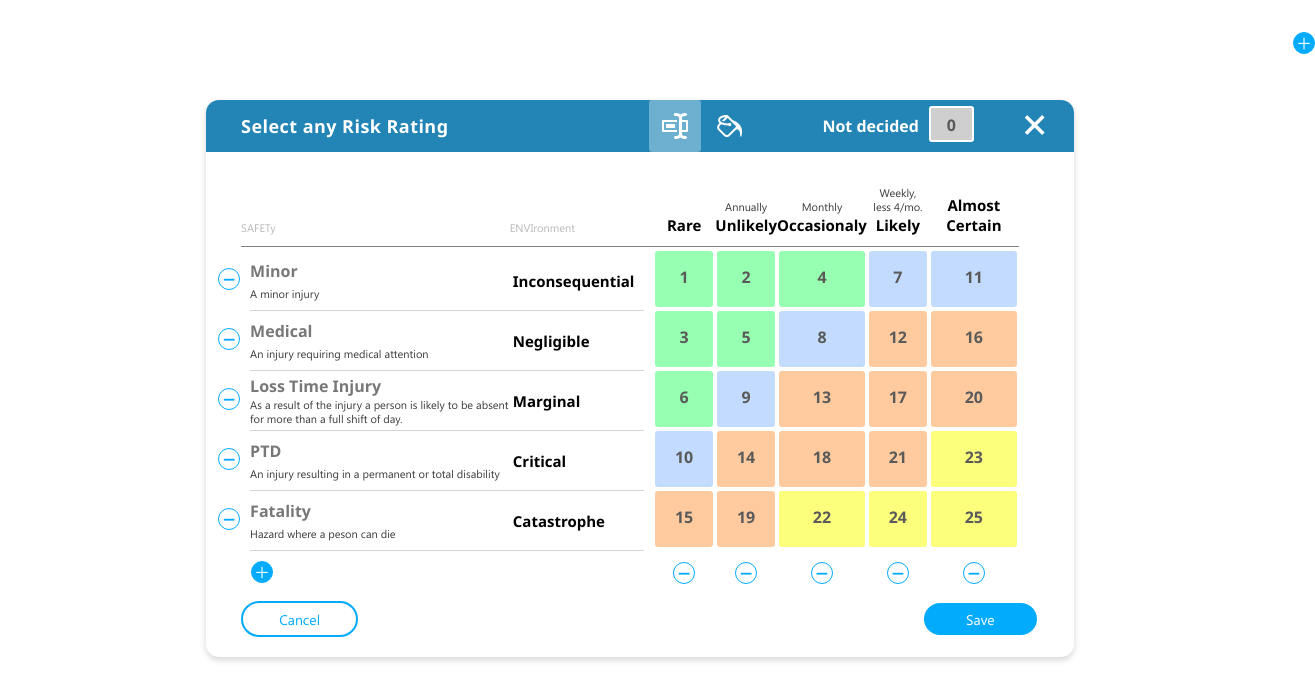
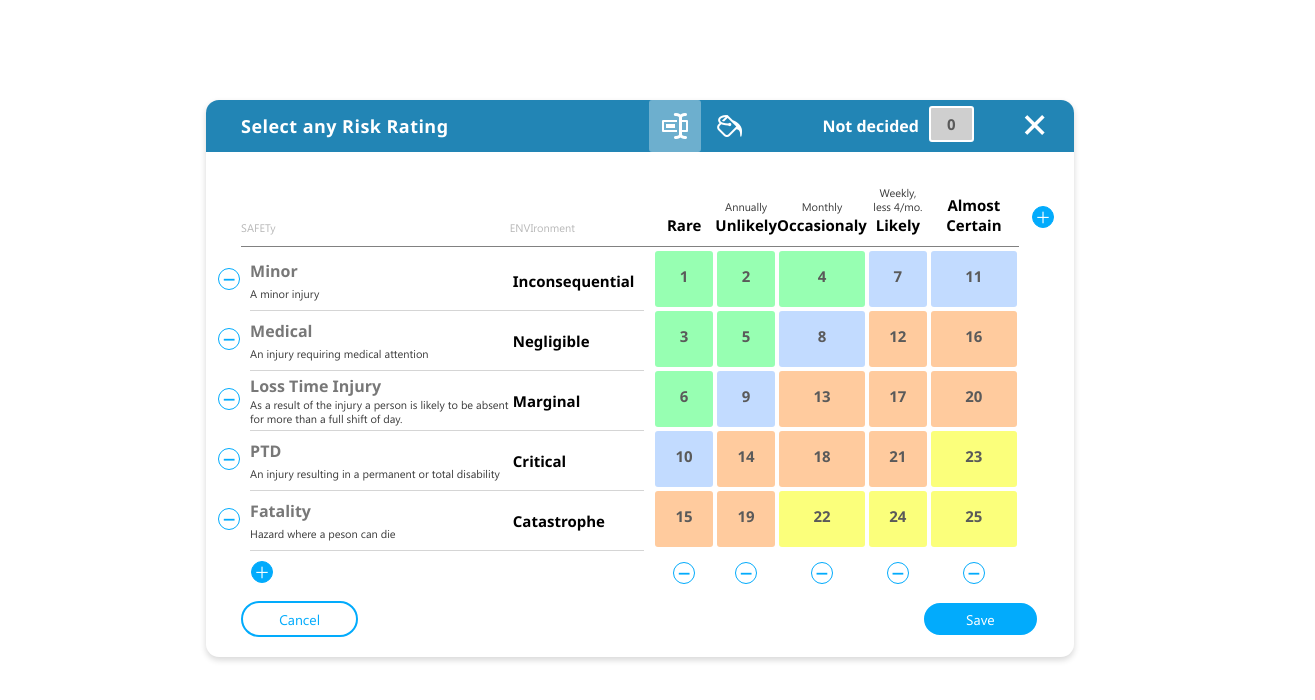
Before and after one commit to joy0316webiee/RiskMatrix, a React (Create React App) app: page / in a window 1280 px wide. Shown: the top 700 px of the page, 1315 px wide, since content can reach past the window. Built offline with nearby package versions, Linux system fonts and the light colour scheme.

Commit message:
Text editable

```diff
--- a/package.json
+++ b/package.json
@@ -6,6 +6,7 @@
     "classnames": "^2.2.6",
     "node-sass": "^4.12.0",
     "react": "^16.8.6",
+    "react-autosize-textarea": "^7.0.0",
     "react-color": "^2.17.3",
     "react-dom": "^16.8.6",
     "react-scripts": "3.0.1"
--- a/src/components/RiskMatrix/MatrixCell/index.js
+++ b/src/components/RiskMatrix/MatrixCell/index.js
@@ -2,34 +2,56 @@
 import classNames from 'classnames';
 
 import MatrixEditableText from '../MatrixEditableText';
-import Config from '../Constants';
+import constants from '../Constants';
 
 import './style.scss';
 
 class MatrixCell extends Component {
-  state = { rating: this.props.rating };
+  state = {
+    rating: 0,
+    editable: false
+  };
+
+  componentDidMount() {
+    this.setState({
+      ...this.props
+    });
+  }
 
   componentDidUpdate(prevProps) {
-    if (this.props.rating !== prevProps.rating) {
-      this.setState({ rating: this.props.rating });
+    if (this.props !== prevProps) {
+      this.setState({ ...this.props });
     }
   }
 
   getRatedColor = rating => {
-    const index = Config.defaultColors.findIndex(item => item.limit > rating);
-    return Config.defaultColors[index].color;
+    const index = constants.defaultColors.findIndex(
+      item => item.limit > rating
+    );
+    return constants.defaultColors[index].color;
   };
 
   render() {
-    const { rating } = this.state;
-    const cellClass = classNames('cell', { undefined: rating === 0 });
+    const { rating, editable } = this.state;
+    const cellClass = classNames(
+      'cell',
+      { editable: editable },
+      { undefined: rating === 0 }
+    );
 
     return (
       <div
         className={cellClass}
         style={{ backgroundColor: this.getRatedColor(rating) }}
       >
-        <MatrixEditableText text={rating} />
+        <MatrixEditableText
+          text={rating}
+          textStyle={'grey-primary-md'}
+          maxLength={2}
+          alignCenter
+          editorWidth={20}
+          editable={editable}
+        />
       </div>
     );
   }
--- a/src/components/RiskMatrix/MatrixCell/style.scss
+++ b/src/components/RiskMatrix/MatrixCell/style.scss
@@ -9,6 +9,9 @@
   text-align: center;
   cursor: pointer;
 
+  &.editable {
+    cursor: text;
+  }
   &.undefined {
     width: 45px;
     height: 36px;
--- a/src/components/RiskMatrix/MatrixConsequenceRow/index.js
+++ b/src/components/RiskMatrix/MatrixConsequenceRow/index.js
@@ -1,21 +1,65 @@
-import React, { Component } from 'react';
+import React, { Component, Fragment } from 'react';
 
 import MatrixEditableText from '../MatrixEditableText';
 import MatrixRoundButton from '../MatrixRoundButton';
 
-import Config from '../Constants';
+import constants from '../Constants';
 
 import './style.scss';
 
 class MatrixConsequenceRow extends Component {
+  state = {
+    consequence: null,
+    rowNumber: 0,
+    currentHeight: 0,
+    editable: false
+  };
+
+  componentDidMount() {
+    this.setState({ ...this.props });
+  }
+
+  componentDidUpdate(prevProps) {
+    if (this.props !== prevProps) {
+      this.setState({ ...this.props });
+    }
+  }
+
   handleDeleteSelf = () => {
-    this.props.onDelete(this.props.rowNumber);
+    this.props.onDelete(this.state.rowNumber);
   };
 
   render() {
     // prettier-ignore
-    const { editable, consequence: {safety, environment}, currentHeight } = this.props;
-    const { minLength } = Config;
+    const { consequence, currentHeight, editable } = this.state;
+    const { minLength } = constants;
+
+    const displayDetails = ({ safety, environment }) => (
+      <Fragment>
+        <div className="consequence-safety">
+          <MatrixEditableText
+            text={safety.title}
+            textStyle={'grey-md'}
+            maxLength={30}
+            editable={editable}
+          />
+          <MatrixEditableText
+            text={safety.description}
+            textStyle={'grey-sm word-break'}
+            maxLength={100}
+            editable={editable}
+          />
+        </div>
+        <div className="consequence-environment">
+          <MatrixEditableText
+            text={environment}
+            textStyle={'black-md'}
+            maxLength={18}
+            editable={editable}
+          />
+        </div>
+      </Fragment>
+    );
 
     return (
       <div className="consequence">
@@ -28,13 +72,7 @@
             />
           </div>
         )}
-        <div className="consequence-safety">
-          <MatrixEditableText text={safety.title} theme={'grey-md'} />
-          <MatrixEditableText text={safety.description} theme={'grey-sm'} />
-        </div>
-        <div className="consequence-environment">
-          <MatrixEditableText text={environment} theme={'black-md'} />
-        </div>
+        {consequence && displayDetails(consequence)}
       </div>
     );
   }
--- a/src/components/RiskMatrix/MatrixEditableText/index.js
+++ b/src/components/RiskMatrix/MatrixEditableText/index.js
@@ -1,9 +1,19 @@
 import React, { Component } from 'react';
+import TextareaAutosize from 'react-autosize-textarea';
+import classNames from 'classnames';
 
 import './style.scss';
 
 class MatrixEditableText extends Component {
   state = { ...this.props };
+
+  componentDidMount() {
+    document.addEventListener('mousedown', this.handleOutside);
+  }
+
+  componentWillUnmount() {
+    document.removeEventListener('mousedown', this.handleOutside);
+  }
 
   componentDidUpdate(prevProps) {
     if (this.props !== prevProps) {
@@ -11,15 +21,51 @@
     }
   }
 
+  setWrapperRef = node => {
+    this.wrapperRef = node;
+  };
+
+  handleOutside = event => {
+    if (this.wrapperRef && !this.wrapperRef.contains(event.target)) {
+      this.setState({ editing: false });
+    }
+  };
+
+  handleChangeText = e => this.setState({ text: e.target.value });
+
+  handleChangeEditing = () => {
+    if (this.state.editable) {
+      this.setState({ editing: true });
+    }
+  };
+
   render() {
-    const { text, editing, theme } = this.state;
+    // prettier-ignore
+    const { text, textStyle, editing, alignCenter, maxLength, editorWidth } = this.state;
 
     return (
-      <div className="editable-text">
+      <div
+        className={classNames('editable-text', {
+          'align-center': alignCenter
+        })}
+        onClick={this.handleChangeEditing}
+        ref={this.setWrapperRef}
+      >
         {editing ? (
-          <input className={theme} name="text" value={text} />
+          <div className="editable-text__editor" style={{ width: editorWidth }}>
+            <TextareaAutosize
+              autoFocus
+              value={text}
+              maxRows={2}
+              maxLength={maxLength}
+              className={textStyle}
+              onChange={this.handleChangeText}
+            />
+          </div>
         ) : (
-          <span className={theme}>{text}</span>
+          <div className="editable-text__content">
+            <span className={textStyle}>{text}</span>
+          </div>
         )}
       </div>
     );
--- a/src/components/RiskMatrix/MatrixEditableText/style.scss
+++ b/src/components/RiskMatrix/MatrixEditableText/style.scss
@@ -1,11 +1,23 @@
 @import 'assets/scss/base.scss';
 
 .editable-text {
-  input,
+  padding-right: 2px;
+  position: relative;
+
+  &.align-center {
+    padding: 0;
+
+    .editable-text__editor {
+      margin: 0 auto;
+    }
+  }
+
+  textarea,
   span {
     display: inline-block;
     font-family: Segoe UI;
     font-weight: 600;
+    text-overflow: ellipsis;
 
     &.grey-md {
       color: #787878;
@@ -26,5 +38,42 @@
       color: #000000;
       font-size: 15px;
     }
+    &.word-break {
+      word-break: break-all;
+    }
+  }
+  textarea {
+    width: 100%;
+    resize: none;
+    padding: 0;
+    margin: 0;
+    background-color: transparent;
+    border: none;
+    color: #000000 !important;
+
+    &::-webkit-scrollbar {
+      width: 0px;
+      background: transparent;
+    }
+  }
+
+  .editable-text__editor {
+    position: relative;
+    display: flex;
+    align-self: center;
+
+    &::before {
+      content: '';
+      width: 2px;
+      height: 100%;
+      background: #eb8585;
+      display: block;
+      position: absolute;
+      left: -3px;
+    }
+  }
+  .editable-text__content {
+    overflow: hidden;
+    text-overflow: ellipsis;
   }
 }
--- a/src/components/RiskMatrix/MatrixLikelihoodColumn/index.js
+++ b/src/components/RiskMatrix/MatrixLikelihoodColumn/index.js
@@ -4,24 +4,27 @@
 import MatrixRoundButton from '../MatrixRoundButton';
 import MatrixCell from '../MatrixCell';
 
-import Config from '../Constants';
+import constants from '../Constants';
 
 import './style.scss';
 
 class MatrixLikelihoodColumn extends Component {
   state = {
-    editable: false,
-    likelihood: {},
+    likelihood: null,
     cellItems: [],
     colNumber: 0,
+    colWidth: 0,
     currentWidth: 0,
-    currentHeight: 0
+    currentHeight: 0,
+    editable: false
   };
 
   componentDidMount() {
     this.setState({ ...this.props }, () => {
       this.initCellItems(this.state);
     });
+
+    this.wrapperRef = React.createRef();
   }
 
   componentDidUpdate(prevProps) {
@@ -30,6 +33,10 @@
     } else if (this.props !== prevProps) {
       this.setState({ ...this.props }, () => {
         this.initCellItems(this.state);
+      });
+    } else if (this.wrapperRef.current.clientWidth !== this.state.colWidth) {
+      this.setState({
+        colWidth: this.wrapperRef.current.clientWidth
       });
     }
   }
@@ -44,6 +51,7 @@
       if (i + j >= currentHeight) temp = temp - ((i + j - currentHeight) * (i + j - currentHeight + 1)) / 2;
       cells.push(temp);
     }
+
     this.setState({ cellItems: cells });
   };
 
@@ -53,22 +61,43 @@
 
   render() {
     // prettier-ignore
-    const { likelihood: { description, title }, cellItems, currentWidth, editable } = this.state;
-    const { minLength } = Config;
+    const { likelihood, cellItems, currentWidth, editable, colWidth } = this.state;
+    const { minLength } = constants;
+    const editorWidth = colWidth + 5;
+
+    const displayHeader = ({ title, description }) => (
+      <div className="likelihood-header">
+        <div className="likelihood-header__description">
+          <MatrixEditableText
+            text={description}
+            textStyle={'grey-sm'}
+            maxLength={15}
+            alignCenter
+            editorWidth={editorWidth}
+            editable={editable}
+          />
+        </div>
+        <div className="likelihood-header__title">
+          <MatrixEditableText
+            text={title}
+            textStyle={'black-md'}
+            maxLength={15}
+            alignCenter
+            editorWidth={editorWidth}
+            editable={editable}
+          />
+        </div>
+      </div>
+    );
 
     return (
-      <div className="likelihood">
-        <div className="likelihood-header">
-          <div className="likelihood-header__description">
-            <MatrixEditableText text={description} theme={'grey-sm'} />
-          </div>
-          <div className="likelihood-header__title">
-            <MatrixEditableText text={title} theme={'black-md'} />
-          </div>
-        </div>
+      <div className="likelihood" ref={this.wrapperRef}>
+        {likelihood && displayHeader(likelihood)}
         <div className="likelihood-cells">
           {cellItems &&
-            cellItems.map((item, i) => <MatrixCell rating={item} key={i} />)}
+            cellItems.map((item, i) => (
+              <MatrixCell rating={item} key={i} editable={editable} />
+            ))}
         </div>
         {editable && (
           <div className="likelihood-delete">
--- a/src/components/RiskMatrix/index.js
+++ b/src/components/RiskMatrix/index.js
@@ -6,7 +6,7 @@
 import MatrixConsequenceRow from './MatrixConsequenceRow';
 import MatrixLikelihoodColumn from './MatrixLikelihoodColumn';
 import MatrixRoundButton from './MatrixRoundButton';
-import Config from './Constants';
+import constants from './Constants';
 
 import './style.scss';
 
@@ -77,7 +77,6 @@
   },
   editable: true
 };
-
 class RiskMatrix extends Component {
   state = { ...initialState };
 
@@ -131,7 +130,7 @@
     const currentWidth = liklihoods.length;
     const currentHeight = consequences.length;
 
-    const { maxLength } = Config;
+    const { maxLength } = constants;
 
     return (
       <div className="matrix-container">
--- a/src/components/RiskMatrix/style.scss
+++ b/src/components/RiskMatrix/style.scss
@@ -56,6 +56,8 @@
       }
     }
     .likelihoods {
+      position: relative;
+
       &.editable {
         margin-right: 20px;
       }
```
Also changed, not shown: 1 other file (tests, documents, lock files or other folders).
